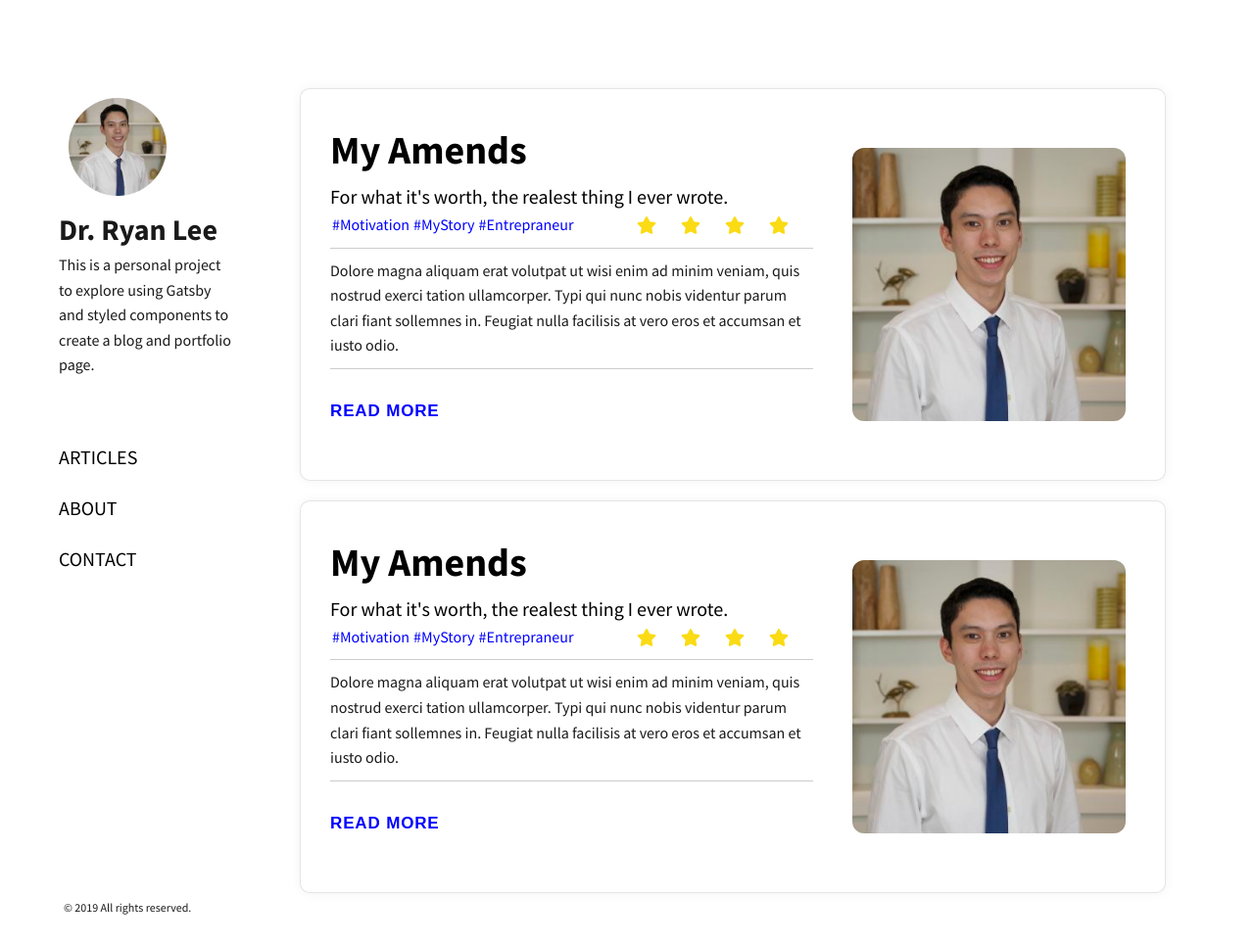
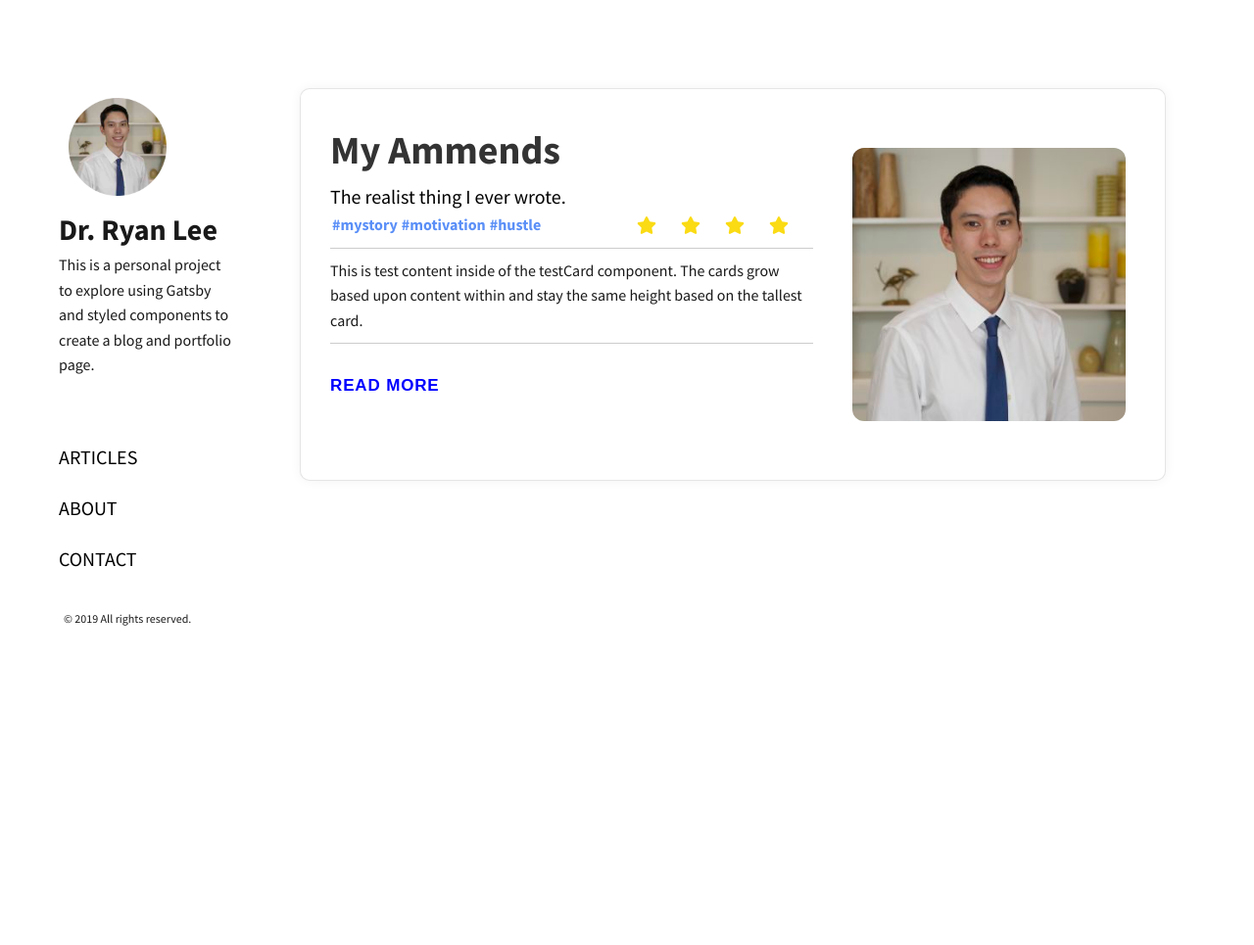
Before and after one commit to bubujone35/personal-blog, a Gatsby site: page / in a window 1280 px wide. Shown: the whole page at 98% size. After the commit the page ends 800 px from the top, so only its background shows below. Built offline with nearby package versions, Linux system fonts and the light colour scheme; Gatsby itself is replaced by a stand-in of ours.

Commit message:
added props of title, subtitle, tags(3), and content to card component

```diff
--- a/src/components/cards/preview-card.js
+++ b/src/components/cards/preview-card.js
@@ -5,6 +5,185 @@ import { FaStar } from 'react-icons/fa';
 import SecondaryButton from '../buttons/secondary'
 import headshot from '../../images/headshot.jpg'
 
+//
+// const Container = styled.div`
+//   display: flex;
+//   background: white;
+//   border-radius: 10px;
+//   border: 1px solid rgba(0, 0, 0, 0.1);
+//   box-shadow: 0px 0px 12px rgba(0, 0, 0, 0.05);
+//   padding: 3rem;
+//   margin: 1rem;
+//   max-width: 900px;
+//   min-width: 400px;
+//
+//   @media all and (max-width: 1250px) {
+//     /* flex-direction: column-reverse; */
+//   }
+// `
+// const LeftColumn = styled.div`
+//   background-color: white;
+//   flex: 0 0 60%;
+//   display: flex;
+//   flex-direction: column;
+//   margin-right: 1rem;
+//
+// `
+// const RightColumn =  styled.div`
+//   background-color: white;
+//   color: white;
+//   flex: 1 auto;
+//   display: flex;
+//   align-items: start;
+//   justify-content: center;
+//   padding: 2rem;
+//   flex-direction: column;
+//
+//   @media all and (max-width: 1250px) {
+//     padding: 0;
+//     align-items: start;
+//     justify-content: start;
+//
+//   }
+//  `
+// const Header = styled.div`
+//   background-color: white;
+//   color: black;
+// `
+// const Title = styled(Link)`
+//   font-size: 4rem;
+//   text-decoration: none;
+//   color: var(--medium-gray-1);
+//   font-weight: 700;
+//
+//   @media all and (max-width: 800px) {
+//     font-size: 3rem;
+//   }
+//
+//   &:hover {
+//     color: gray;
+//   }
+// `
+//
+// const Subtitle = styled.h3`
+//   font-size: 2rem;
+//   font-weight: 300;
+//
+//   @media all and (max-width: 1250px) {
+//     font-size: 1.75rem;
+//
+//   }
+// `
+// const Meta = styled.div`
+//   background-color: white;
+//   display: flex;
+//   justify-content: space-between;
+//   align-items: center;
+//
+//   @media all and (max-width: 800px) {
+//     flex-direction: column;
+//     display: flex;
+//     align-items: start
+//   }
+//
+// `
+//
+// const Hashtags = styled.div`
+// `
+//
+// const Tag = styled(Link)`
+//   text-decoration: none;
+//   margin: .2rem;
+//   color: var(--primary-blue-1);
+//   font-weight: 700;
+//
+//   &:hover {
+//     color: gray;
+//     cursor: pointer;
+//   }
+// `
+// const Icons = styled.div`
+//   display: flex;
+//   justify-content: center;
+//   align-items: center;
+// `
+//
+// const Stars = styled.svg`
+//   width: 3rem;
+//   height: 3rem;
+//   margin-right: 1.5rem;
+//   color: #FADB14;
+//   margin-bottom: -1rem;
+//
+//   @media all and (max-width: 1250px) {
+//     width: 2rem;
+//     height: 2rem;
+//     margin-bottom: 0.4rem;
+//     margin-top: 1rem;
+//
+//   }
+// `
+//
+// const Content = styled.div`
+//   border-bottom: 1px solid var(--light-gray-1);
+//   border-top: 1px solid var(--light-gray-1);
+//   padding: 1rem 0;
+//   margin: 1rem 0;
+//
+//   @media all and (max-width: 700px) {
+//     display: none;
+//   }
+// `
+// const Footer = styled.div`
+//   background-color: white;
+//   padding: 1rem 0;
+//   margin-top: 1rem;
+// `
+// const Image = styled.img`
+//   border-radius: 12px;
+//   margin: 1rem;
+//
+//   @media all and (max-width: 1250px) {
+//     margin: 0;
+//   }
+// `
+//
+// const PreviewCard = props => (
+//   <>
+//     <Container>
+//       <LeftColumn>
+//         <Header>
+//           <Title to="/">My Amends</Title>
+//           <Subtitle>For what it's worth, the realest thing I ever wrote.</Subtitle>
+//           <Meta>
+//             <Hashtags>
+//               <Tag>#Motivation</Tag>
+//               <Tag>#MyStory</Tag>
+//               <Tag>#Entrepraneur</Tag>
+//             </Hashtags>
+//             <Icons>
+//               <Stars><FaStar size={20}/></Stars>
+//               <Stars><FaStar size={20}/></Stars>
+//               <Stars><FaStar size={20}/></Stars>
+//               <Stars><FaStar size={20}/></Stars>
+//             </Icons>
+//           </Meta>
+//         </Header>
+//         <Content>
+//           <p>Dolore magna aliquam erat volutpat ut wisi enim ad minim veniam, quis nostrud exerci tation ullamcorper. Typi qui nunc nobis videntur parum clari fiant sollemnes in. Feugiat nulla facilisis at vero eros et accumsan et iusto odio. </p>
+//         </Content>
+//         <Footer>
+//           <SecondaryButton>Read More</SecondaryButton>
+//         </Footer>
+//       </LeftColumn>
+//       <RightColumn>
+//         <Image src={headshot}/>
+//       </RightColumn>
+//     </Container>
+//   </>
+// )
+//
+// export default PreviewCard;
 
 const Container = styled.div`
   display: flex;
@@ -21,6 +200,7 @@ const Container = styled.div`
     /* flex-direction: column-reverse; */
   }
 `
+
 const LeftColumn = styled.div`
   background-color: white;
   flex: 0 0 60%;
@@ -53,7 +233,7 @@ const Header = styled.div`
 const Title = styled(Link)`
   font-size: 4rem;
   text-decoration: none;
-  color: black;
+  color: var(--medium-gray-1);
   font-weight: 700;
 
   @media all and (max-width: 800px) {
@@ -91,10 +271,33 @@ const Meta = styled.div`
 const Hashtags = styled.div`
 `
 
-const Tag = styled(Link)`
+const Tag1 = styled(Link)`
   text-decoration: none;
   margin: .2rem;
-  color: blue;
+  color: var(--primary-blue-1);
+  font-weight: 700;
+
+  &:hover {
+    color: gray;
+    cursor: pointer;
+  }
+`
+const Tag2 = styled(Link)`
+  text-decoration: none;
+  margin: .2rem;
+  color: var(--primary-blue-1);
+  font-weight: 700;
+
+  &:hover {
+    color: gray;
+    cursor: pointer;
+  }
+`
+const Tag3 = styled(Link)`
+  text-decoration: none;
+  margin: .2rem;
+  color: var(--primary-blue-1);
+  font-weight: 700;
 
   &:hover {
     color: gray;
@@ -124,8 +327,8 @@ const Stars = styled.svg`
 `
 
 const Content = styled.div`
-  border-bottom: 1px solid rgba(0, 0, 0, 0.2);
-  border-top: 1px solid rgba(0, 0, 0, 0.2);
+  border-bottom: 1px solid var(--light-gray-1);
+  border-top: 1px solid var(--light-gray-1);
   padding: 1rem 0;
   margin: 1rem 0;
 
@@ -146,19 +349,18 @@ const Image = styled.img`
     margin: 0;
   }
 `
-
 const PreviewCard = props => (
   <>
     <Container>
       <LeftColumn>
         <Header>
-          <Title to="/">My Amends</Title>
-          <Subtitle>For what it's worth, the realest thing I ever wrote.</Subtitle>
+          <Title to="/">{props.title}</Title>
+          <Subtitle>{props.subtitle}</Subtitle>
           <Meta>
             <Hashtags>
-              <Tag>#Motivation</Tag>
-              <Tag>#MyStory</Tag>
-              <Tag>#Entrepraneur</Tag>
+              <Tag1>#{props.tag1}</Tag1>
+              <Tag2>#{props.tag2}</Tag2>
+              <Tag3>#{props.tag3}</Tag3>
             </Hashtags>
             <Icons>
               <Stars><FaStar size={20}/></Stars>
@@ -169,7 +371,7 @@ const PreviewCard = props => (
           </Meta>
         </Header>
         <Content>
-          <p>Dolore magna aliquam erat volutpat ut wisi enim ad minim veniam, quis nostrud exerci tation ullamcorper. Typi qui nunc nobis videntur parum clari fiant sollemnes in. Feugiat nulla facilisis at vero eros et accumsan et iusto odio. </p>
+          {props.content}
         </Content>
         <Footer>
           <SecondaryButton>Read More</SecondaryButton>
--- a/src/components/layout.css
+++ b/src/components/layout.css
@@ -4,7 +4,10 @@
 }
 
 :root {
+  --medium-gray-1: rgba(0, 0, 0, 0.8);
+  --light-gray-1: rgba(0, 0, 0, 0.2);
 
+  --primary-blue-1: #5A8FF7;
 }
 
 *,
--- a/src/components/main.js
+++ b/src/components/main.js
@@ -18,8 +18,15 @@ const Container = styled.div`
 
 const Main = () => (
   <Container>
-    <PreviewCard />
-    <PreviewCard />
+    <PreviewCard
+      title="My Ammends"
+      subtitle="The realist thing I ever wrote."
+      tag1="mystory"
+      tag2="motivation"
+      tag3="hustle"
+      content="This is test content inside of the testCard component. The cards grow based upon content within and stay the same height based on the tallest card."
+    />
+
   </Container>
 )
 
```
Also changed, not shown: src/pages/about.js (deleted), src/pages/contact.js (deleted).
